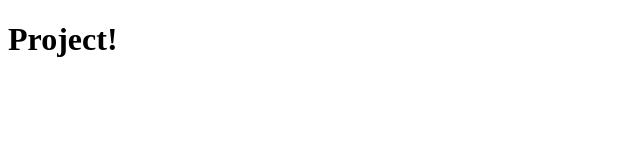
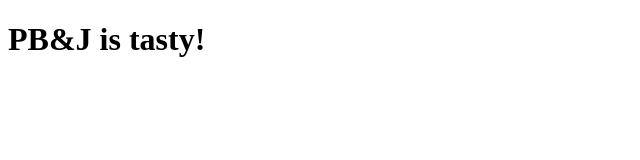
Before and after one commit to cadenichols/my-project, a plain HTML site: page index.html in a window 1280 px wide. Shown: the whole page, without its empty margins (0-640 px from the left). Drawn offline with Linux system fonts and the light colour scheme.

Commit message:
sandwiches

```diff
--- a/index.html
+++ b/index.html
@@ -5,6 +5,6 @@
   <title>Document</title>
 </head>
 <body>
-  <h1>Project!</h1>
+  <h1>PB&J is tasty!</h1>
 </body>
 </html>
```
